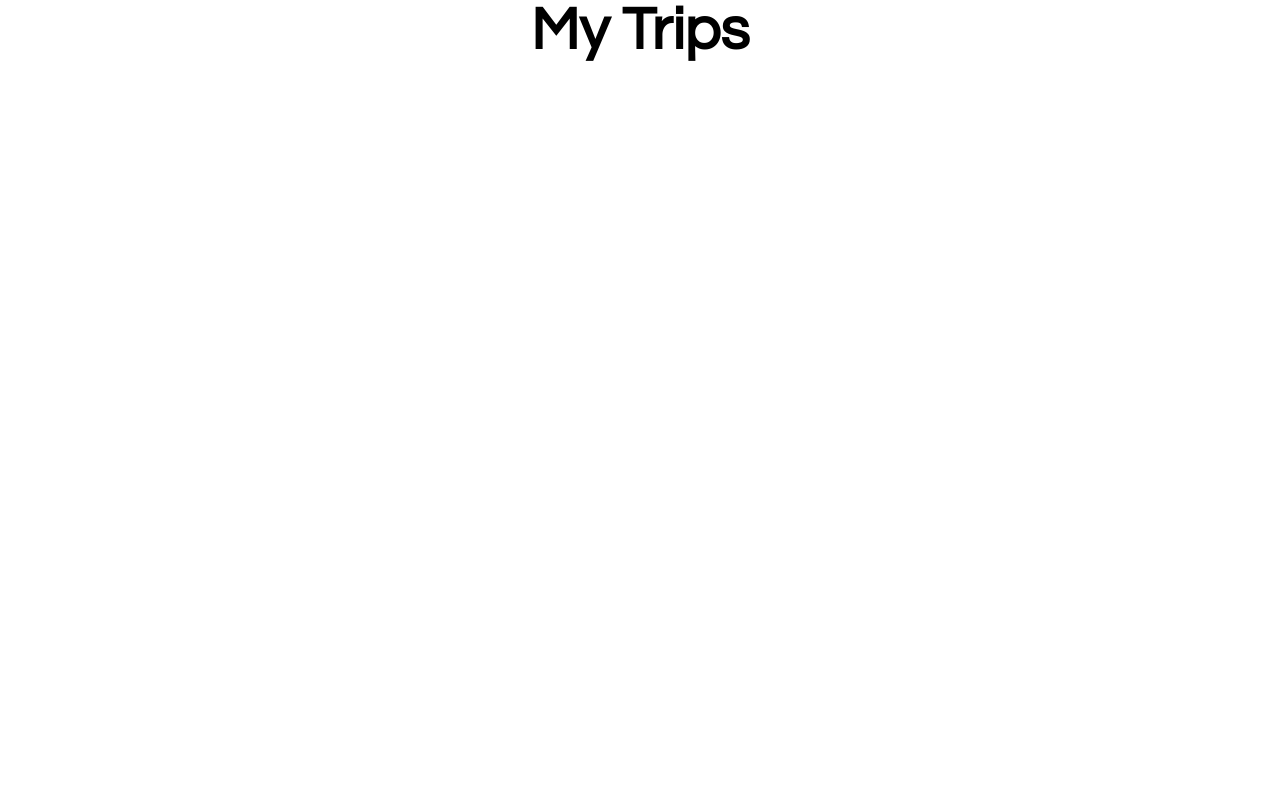
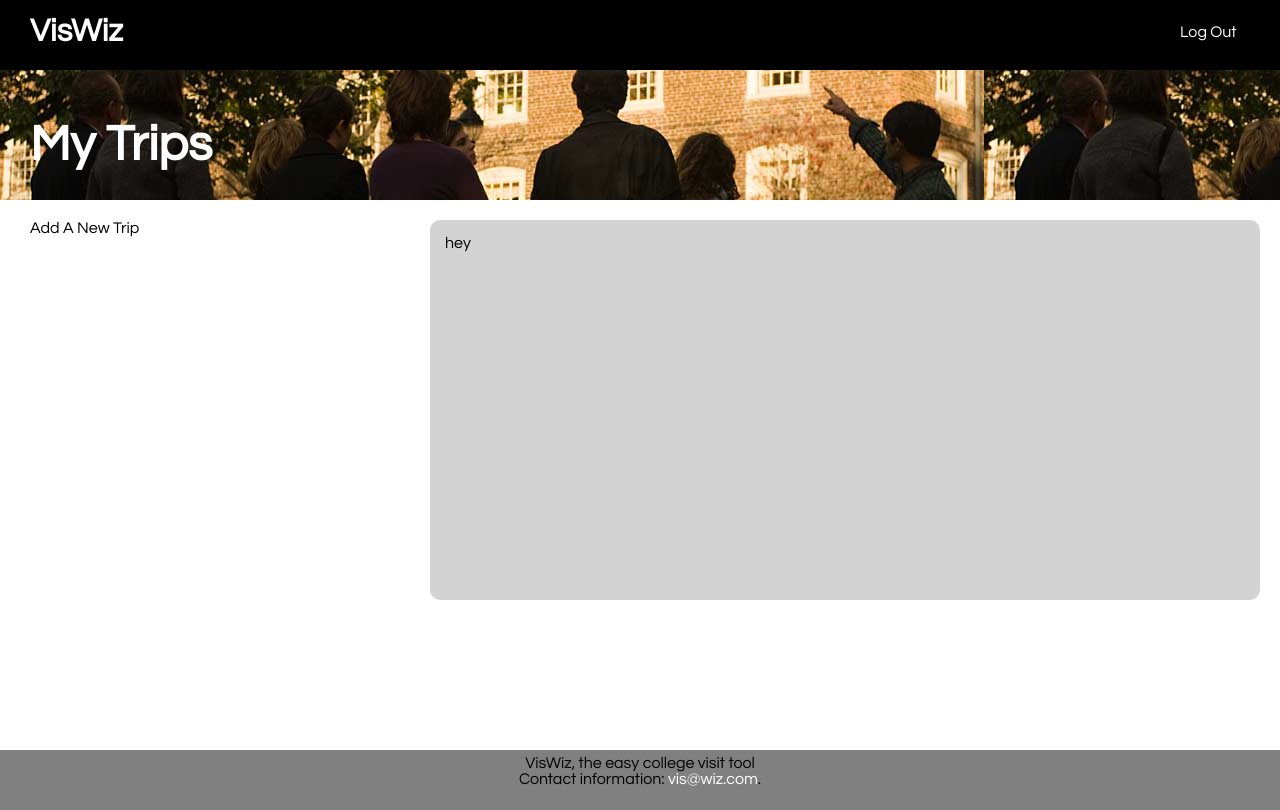
Before and after one commit to maubinle/college-visit, a plain HTML site: page templates/home.html in a window 1280 px wide. Drawn offline with Linux system fonts and the light colour scheme; files that its build step writes are made by us from their sources.

Commit message:
home improvements

```diff
--- a/static/home.css
+++ /dev/null
@@ -1,52 +0,0 @@
-* {
-	margin: 0;
-	padding: 0;
-
-}
-
-.right {
-
-}
-
-body{
-	font-size:16px;
-   	background-color: #fff;
-    padding-top: 0;
-    font-family: 'Avant Garde', Avantagarde, 'Century Gothic', CenturyGothic, AppleGothic, sans-serif;
-    /*73c7b4*/
-}
-
-.header {
-    height:50px;
-    background:#F0F0F0;
-    border:1px solid #CCC;
-    width:960px;
-    margin:0px auto;
-}
-
-h1 {
-	font-family: 'Avant Garde', Avantagarde, 'Century Gothic', CenturyGothic, AppleGothic, sans-serif;
-	color: #000;
-	font-size: 60px;
-	text-align: center;
-}
-
-h3 {
-	font-family: 'Avant Garde', Avantagarde, 'Century Gothic', CenturyGothic, AppleGothic, sans-serif;
-	color: #000;
-	font-size: 20px;
-	text-align: center;
-	font-weight: 300;
-}
-
-#footer {
-	position: relative;
-	margin-top: -50px; /* negative value of footer height */
-	height: 50px;
-	font-family: 'Avant Garde', Avantagarde, 'Century Gothic', CenturyGothic, AppleGothic, sans-serif;
-	clear:both;
-	color: #fff;
-	background-color: #808080;
-	text-align: center;
-	padding: 5px;
-}
--- a/templates/home.html
+++ b/templates/home.html
@@ -1,27 +1,36 @@
 <html>
   <head>
-  	<title>VisWiz - Your College Trip Planner</title>
+  	<title>My Trips</title>
   	<link rel="stylesheet" type="text/css" href="static/home.css">
   </head>
   <body>
     <div id="wrap">
+      <div id="main">
+        <header>
+          <div class="title"> <h1> VisWiz </h1> </div>
+          <div class="options"> <a href="#">Log Out</p> </a>
+        </header>
 
+        <div class="header-pic">
+      	  <h2> My Trips </h2>
+        </div>
 
-      <div id="main">
+        <div class ="mytrips">
+          <p> Add A New Trip </p>
+        </div>
 
-      	<h1> My Trips </h1>
-
+        <div class="trip-body">
+          <p> hey </p>
+        </div>
 
       </div>
     </div>
 
-    <!--
     <div id="footer">
       <p>VisWiz, the easy college visit tool</p>
-      <p>Contact information: <a href="mailto:someone@example.com">
-      viswiz@example.com</a>.</p>
+      <p>Contact information: <a href="mailto:vis@wiz.com">
+      vis@wiz.com</a>.</p>
     </div>
-    -->
 
 
   </body>
--- /dev/null
+++ b/templates/static/home.css
@@ -0,0 +1,84 @@
+* {
+	margin: 0;
+	padding: 0;
+	font-family: 'Avant Garde', Avantagarde, 'Century Gothic', CenturyGothic, AppleGothic, sans-serif;
+	text-decoration: none;
+	color: white;
+}
+
+html, body {
+	height: 100%;
+}
+
+#wrap {
+	min-height: 100%;
+}
+
+#main {
+	overflow:auto;
+	padding-bottom: 50px;
+}  /* must be same height as the footer */
+
+#footer {
+	position: relative;
+	margin-top: -50px; /* negative value of footer height */
+	height: 50px;
+	font-family: 'Avant Garde', Avantgarde, 'Century Gothic', CenturyGothic, AppleGothic, sans-serif;
+	clear: both;
+	color: #fff;
+	background-color: #808080;
+	text-align: center;
+	padding: 5px;
+}
+
+header {
+	line-height: 4em;
+	height: 70px;
+	padding-left: 30px;
+	background-color: #000;
+	position: fixed;
+	width: 100%;
+}
+
+.title {
+	float: left;
+	width: 150px;
+}
+
+.options {
+	float: right;
+	width: 130px;
+}
+
+.header-pic {
+	background-image: url(img/visit.jpg);
+	height: 200px;
+}
+
+h2 {
+	padding-left: 30px;
+	padding-top: 20px;
+	font-size: 50px;
+	line-height: 5em;
+}
+
+p {
+	color: black;
+}
+
+.mytrips {
+	padding-top: 20px;
+	padding-left: 30px;
+	float: left;
+}
+
+.trip-body {
+	height: 350px;
+	width: 800px;
+	background-color: lightgray;
+	border: 3px;
+	border-radius: 10px;
+	float: right;
+	margin: 20px;
+	padding: 15px;
+}
--- a/static/index.css
+++ b/templates/static/index.css
@@ -3,7 +3,7 @@
 * {
 	margin: 0;
 	padding: 0;
-	font-family: 'Avant Garde', Avantagarde, 'Century Gothic', CenturyGothic, AppleGothic, sans-serif;
+	font-family: 'Avant Garde', Avantgarde, 'Century Gothic', CenturyGothic, AppleGothic, sans-serif;
 	text-decoration: none;
 	color: white;
 }
@@ -26,7 +26,7 @@ html, body {
 #main {
 	overflow:auto;
 	padding-bottom: 50px;
-	}  /* must be same height as the footer */
+}  /* must be same height as the footer */
 
 #open-pic {
 	background-image: url(img/visitor.jpg);
@@ -40,14 +40,14 @@ html, body {
 }
 
 h1 {
-	font-family: 'Avant Garde', Avantagarde, 'Century Gothic', CenturyGothic, AppleGothic, sans-serif;
+	font-family: 'Avant Garde', Avantgarde, 'Century Gothic', CenturyGothic, AppleGothic, sans-serif;
 	color: #000;
 	font-size: 60px;
 	text-align: center;
 }
 
 h3 {
-	font-family: 'Avant Garde', Avantagarde, 'Century Gothic', CenturyGothic, AppleGothic, sans-serif;
+	font-family: 'Avant Garde', Avantgarde, 'Century Gothic', CenturyGothic, AppleGothic, sans-serif;
 	color: #000;
 	font-size: 20px;
 	text-align: center;
@@ -64,7 +64,7 @@ h3 {
 	position: relative;
 	margin-top: -50px; /* negative value of footer height */
 	height: 50px;
-	font-family: 'Avant Garde', Avantagarde, 'Century Gothic', CenturyGothic, AppleGothic, sans-serif;
+	font-family: 'Avant Garde', Avantgarde, 'Century Gothic', CenturyGothic, AppleGothic, sans-serif;
 	clear:both;
 	color: #fff;
 	background-color: #808080;
```
Also changed, not shown: index.html (deleted, +0 -25 lines), templates/static/img/visit.jpg (added), templates/static/img/visitor.jpg (renamed from static/img/visitor.jpg), 2 other files.
